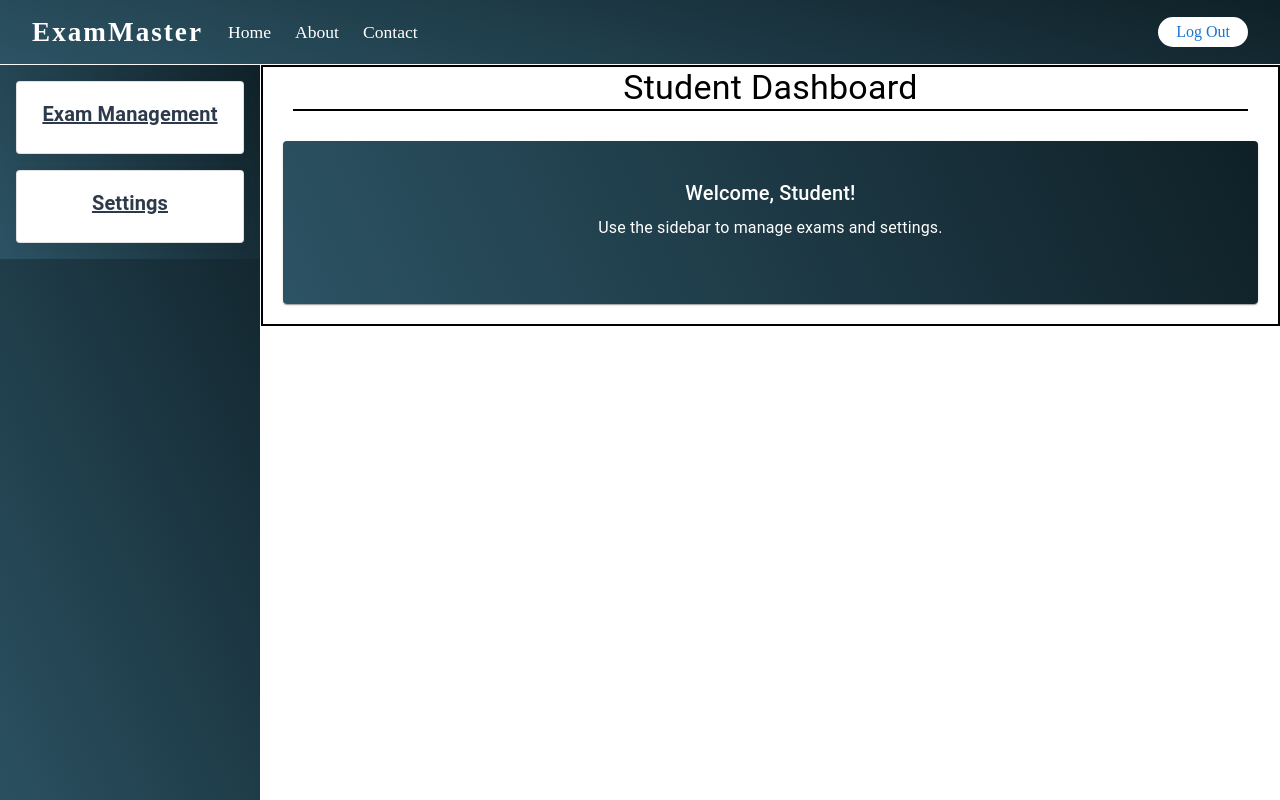
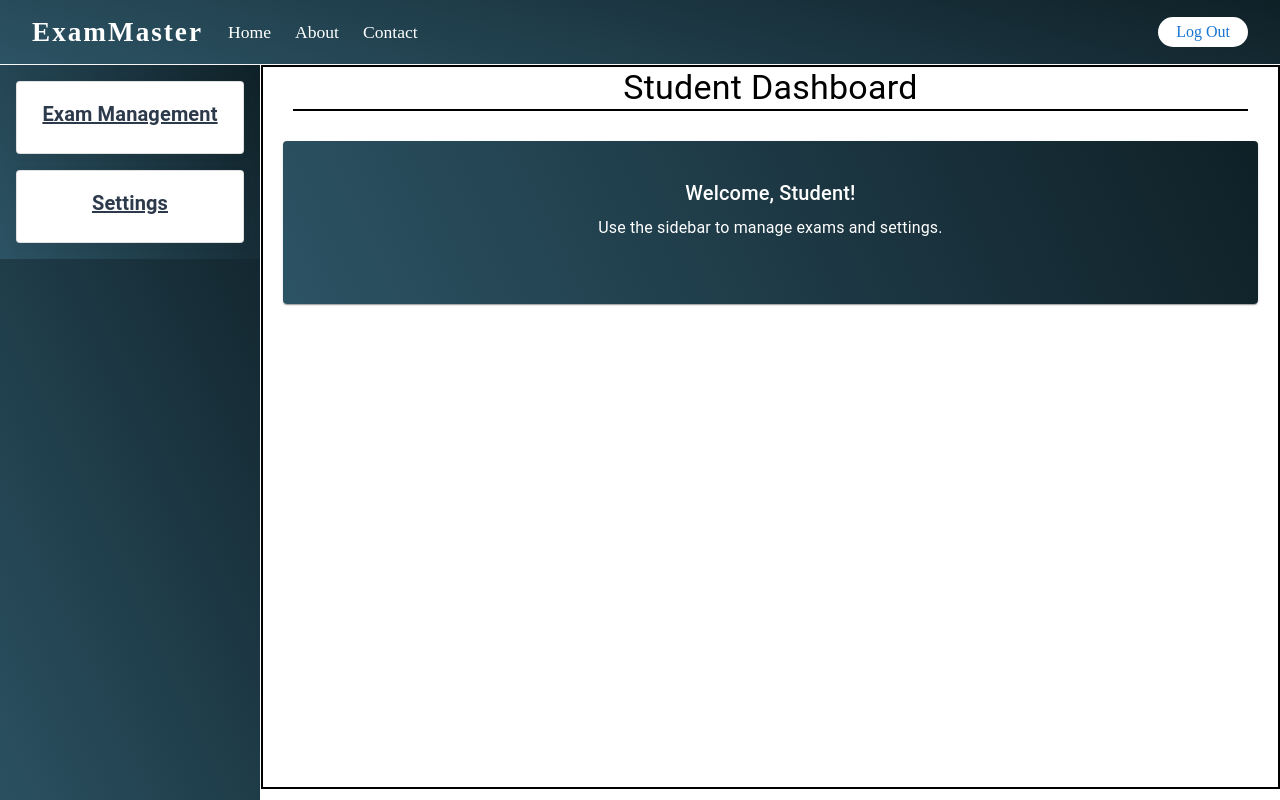
Before and after one commit to Siddharth2k14/online-exam-portal-client, a React (Vite) app: page /student/dashboard in a window 1280 px wide. Built offline with nearby package versions, Linux system fonts and the light colour scheme.

Commit message:
Final Change

```diff
--- a/src/components/StudentPage/StudentPage.css
+++ b/src/components/StudentPage/StudentPage.css
@@ -7,7 +7,7 @@
 
 .student-page {
     width: 79.6vw;
-    /* min-height: 90.5vh; */
+    min-height: 90.5vh;
     /* height: 100%; */
     border: 2px solid black;
     position: absolute;
@@ -15,7 +15,7 @@
     left: 261px;
     /* background: linear-gradient(245deg, #0f2027, #2c5364); */
     color: black;
-    margin-bottom: 20px;
+
 }
 
 .student-heading {
```
